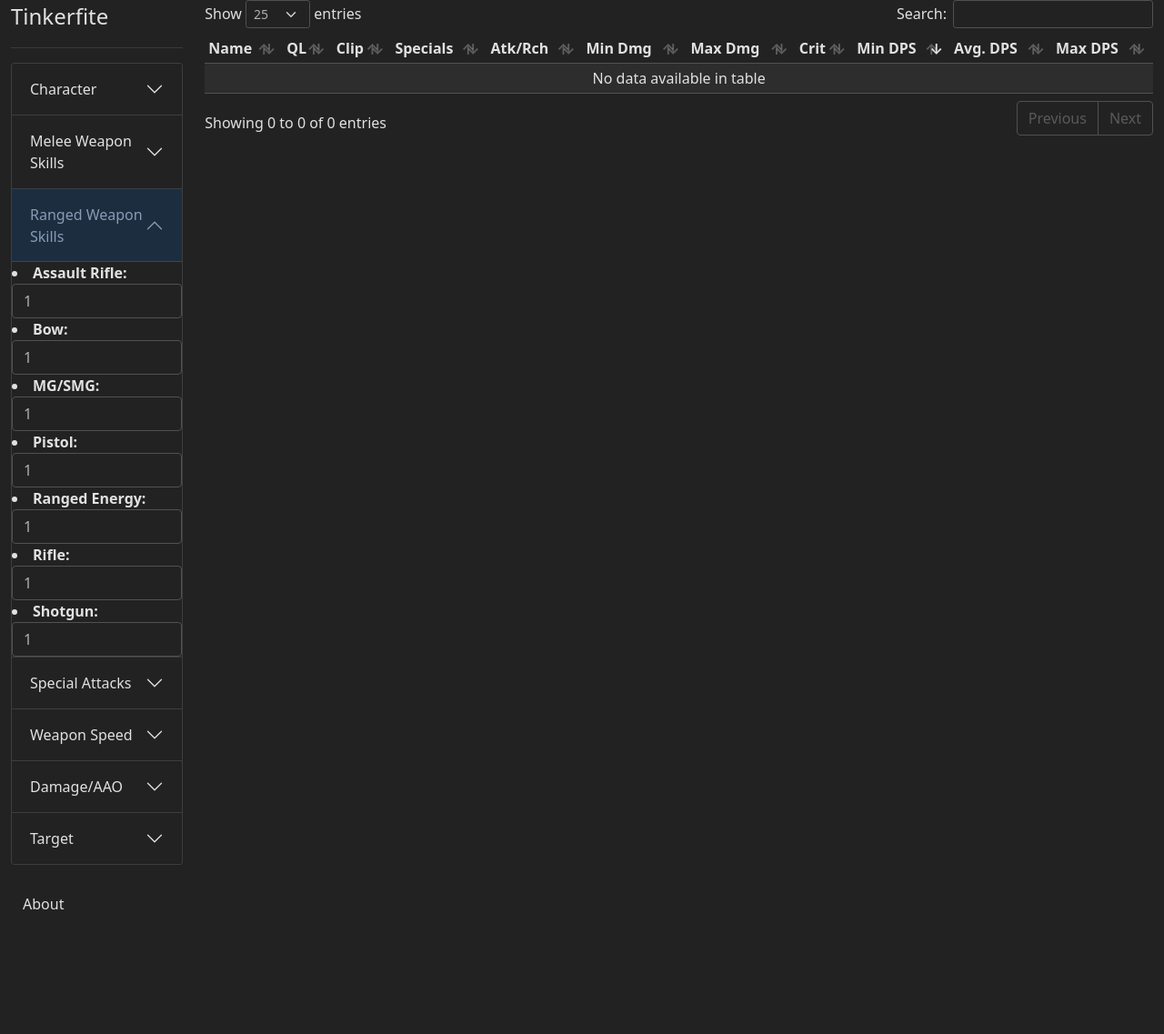
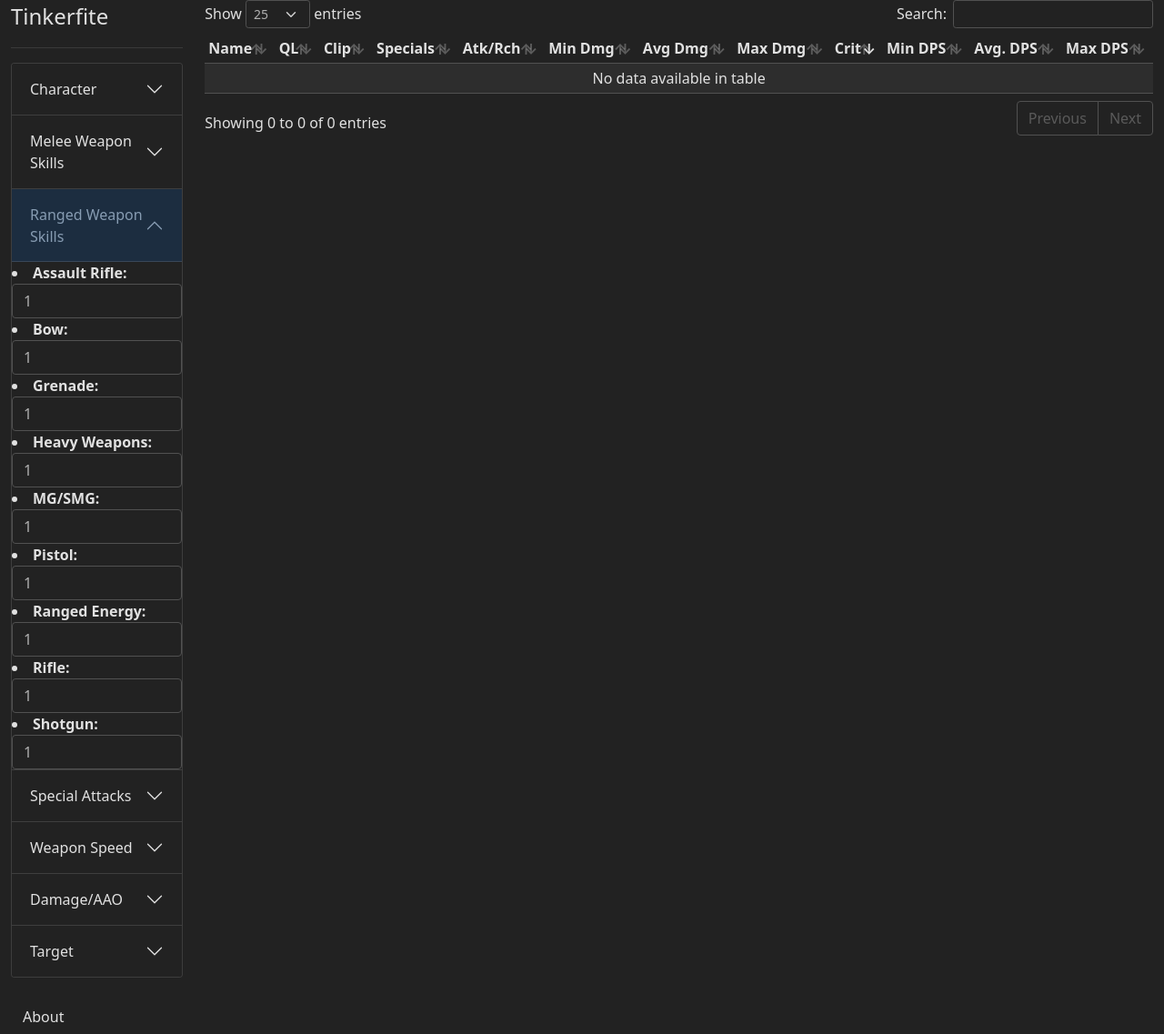
Before and after one commit to TheTinkeringIdiot/Tinkerplants, a Django app: page /tinkerfite/ in a window 1280 px wide, after a click on "Ranged Weapon Skills". Shown: the whole page at 91% size. Before the commit the page ends 1000 px from the top, so only its background shows below. Run offline with Django 4.2, Linux system fonts and the light colour scheme; parts of the project's set-up code (start-up, migrations or seed data) failed here and were passed over; some libraries are stand-ins or nearby versions.

Commit message:
add grenade and heavy weapons

```diff
--- a/tinkerfite/templates/tinkerfite/index.html
+++ b/tinkerfite/templates/tinkerfite/index.html
@@ -107,6 +107,14 @@
                         <li>
                             <span class="fw-bold">Bow:</span>
                             <input type="number" id="bow-skill" min=1 class="form-control" value="1">
+                        </li>
+                        <li>
+                            <span class="fw-bold">Grenade:</span>
+                            <input type="number" id="grenade-skill" min=1 class="form-control" value="1">
+                        </li>
+                        <li>
+                            <span class="fw-bold">Heavy Weapons:</span>
+                            <input type="number" id="heavy-weapons-skill" min=1 class="form-control" value="1">
                         </li>
                         <li>
                             <span class="fw-bold">MG/SMG:</span>
@@ -229,6 +237,7 @@
                         <th>Specials</th>
                         <th>Atk/Rch</th>
                         <th>Min Dmg</th>
+                        <th>Avg Dmg</th>
                         <th>Max Dmg</th>
                         <th>Crit</th>
                         <th>Min DPS</th>
--- a/tinkerfite/templates/tinkerfite/index_script.html
+++ b/tinkerfite/templates/tinkerfite/index_script.html
@@ -55,6 +55,8 @@
                 'Time and space' : document.getElementById('time-and-space-skill').value,
                 'Assault rifle' : document.getElementById('assault-rifle-skill').value,
                 'Bow' : document.getElementById('bow-skill').value,
+                'Grenade' : document.getElementById('grenade-skill').value,
+                'Heavy weapons' : document.getElementById('heavy-weapons-skill').value,
                 'Smg' : document.getElementById('mg-smg-skill').value,
                 'Pistol' : document.getElementById('pistol-skill').value,
                 'Ranged energy' : document.getElementById('ranged-energy-skill').value,
@@ -105,6 +107,8 @@
         document.getElementById('time-and-space-skill').value = stats['Time and space']
         document.getElementById('assault-rifle-skill').value = stats['Assault rifle']
         document.getElementById('bow-skill').value = stats['Bow']
+        document.getElementById('grenade-skill').value = stats['Grenade']
+        document.getElementById('heavy-weapons-skill').value = stats['Heavy weapons']
         document.getElementById('mg-smg-skill').value = stats['Smg']
         document.getElementById('pistol-skill').value = stats['Pistol']
         document.getElementById('ranged-energy-skill').value = stats['Ranged energy']
@@ -155,6 +159,8 @@
         document.getElementById('time-and-space-skill').value = stats['Time and space']
         document.getElementById('assault-rifle-skill').value = stats['Assault rifle']
         document.getElementById('bow-skill').value = stats['Bow']
+        document.getElementById('grenade-skill').value = stats['Grenade']
+        document.getElementById('heavy-weapons-skill').value = stats['Heavy weapons']
         document.getElementById('mg-smg-skill').value = stats['Smg']
         document.getElementById('pistol-skill').value = stats['Pistol']
         document.getElementById('ranged-energy-skill').value = stats['Ranged energy']
```
